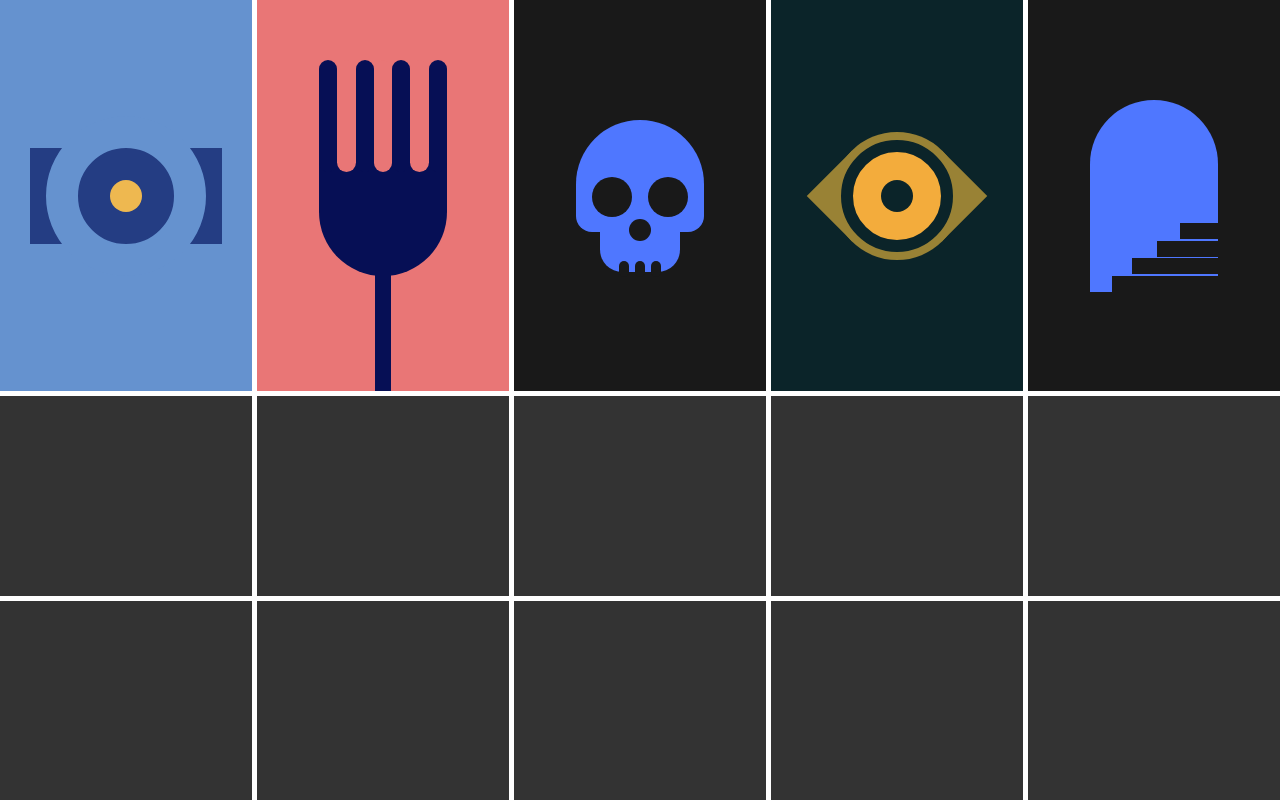
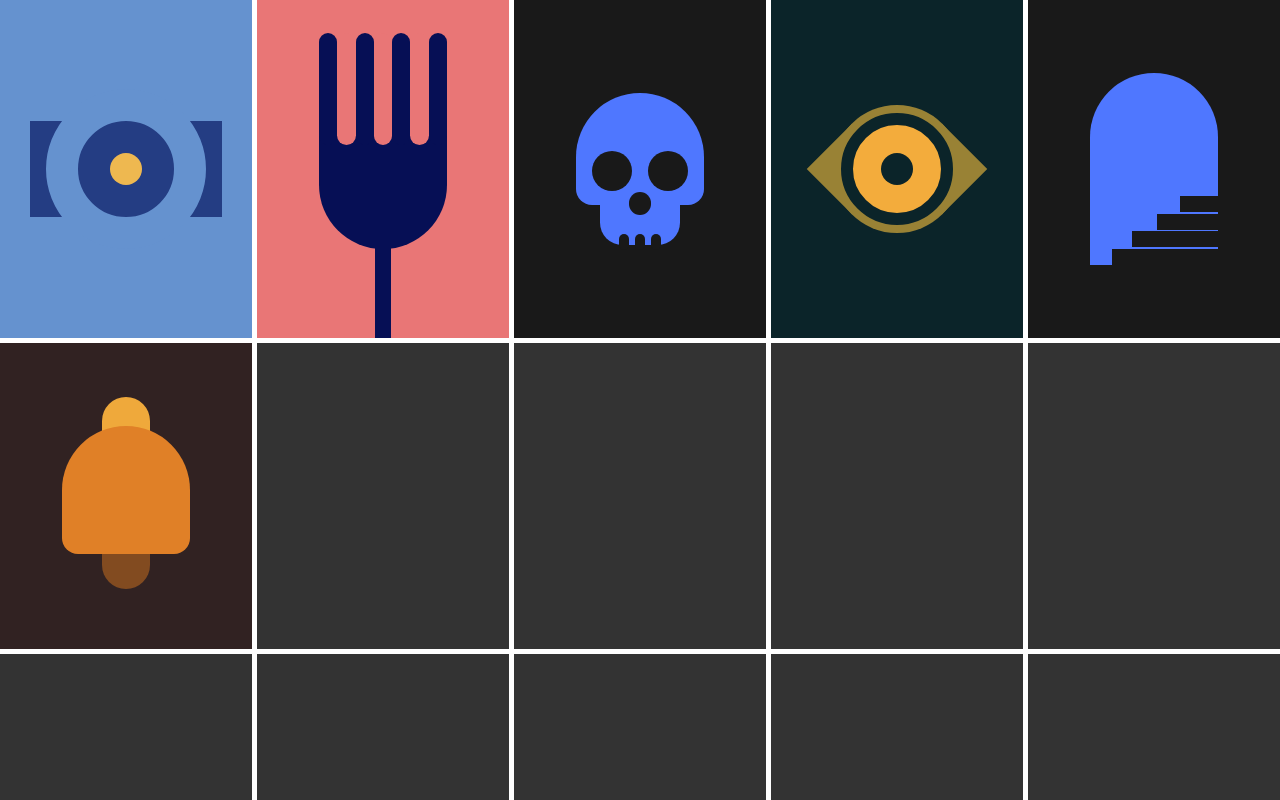
Before and after one commit to vladik-Didyk/CSS--custom-shapes, a plain HTML site: page index.html in a window 1280 px wide. Drawn offline with Linux system fonts and the light colour scheme.

Commit message:
Shape 6 (bell) - The styling has been completed

```diff
--- /dev/null
+++ b/SHAPE_6.css
@@ -0,0 +1,30 @@
+/* ----------------------- SHAPE 6 ----------------------- */
+
+.shape-6{
+    background: #312222;
+    flex-direction: column;
+}
+
+.shape-6 span:nth-child(1){
+    width: 3rem;
+    height: 3rem;
+    background: #efa93b;
+    border-radius: 2rem 2rem  0rem 0rem;
+   margin: -1.2rem;
+}
+
+.shape-6 span:nth-child(2){
+    width: 8rem;
+    height: 8rem;
+    background: #e08027;
+    border-radius: 4rem 4rem 1rem 1rem;
+   z-index: 1;
+}
+
+.shape-6 span:nth-child(3){
+    width: 3rem;
+    height: 3rem;
+    background: #824b20;
+    border-radius: 0 0 2rem 2rem;
+    margin: -0.8rem;
+}
--- a/index.html
+++ b/index.html
@@ -10,6 +10,7 @@
 <link rel='stylesheet' href='SHAPE_3.css'>
 <link rel='stylesheet' href='SHAPE_4.css'>
 <link rel='stylesheet' href='SHAPE_5.css'>
+<link rel='stylesheet' href='SHAPE_6.css'>
 <title>CSS Shapes</title>
 </head>
 
@@ -56,7 +57,11 @@
             <span></span>
         </div>
     </div>
-    <div class="shape-6"></div>
+    <div class="shape-6">
+        <span></span>
+        <span></span>
+        <span></span>
+    </div>
     <div class="shape-7"></div>
     <div class="shape-8"></div>
     <div class="shape-9"></div>
```
